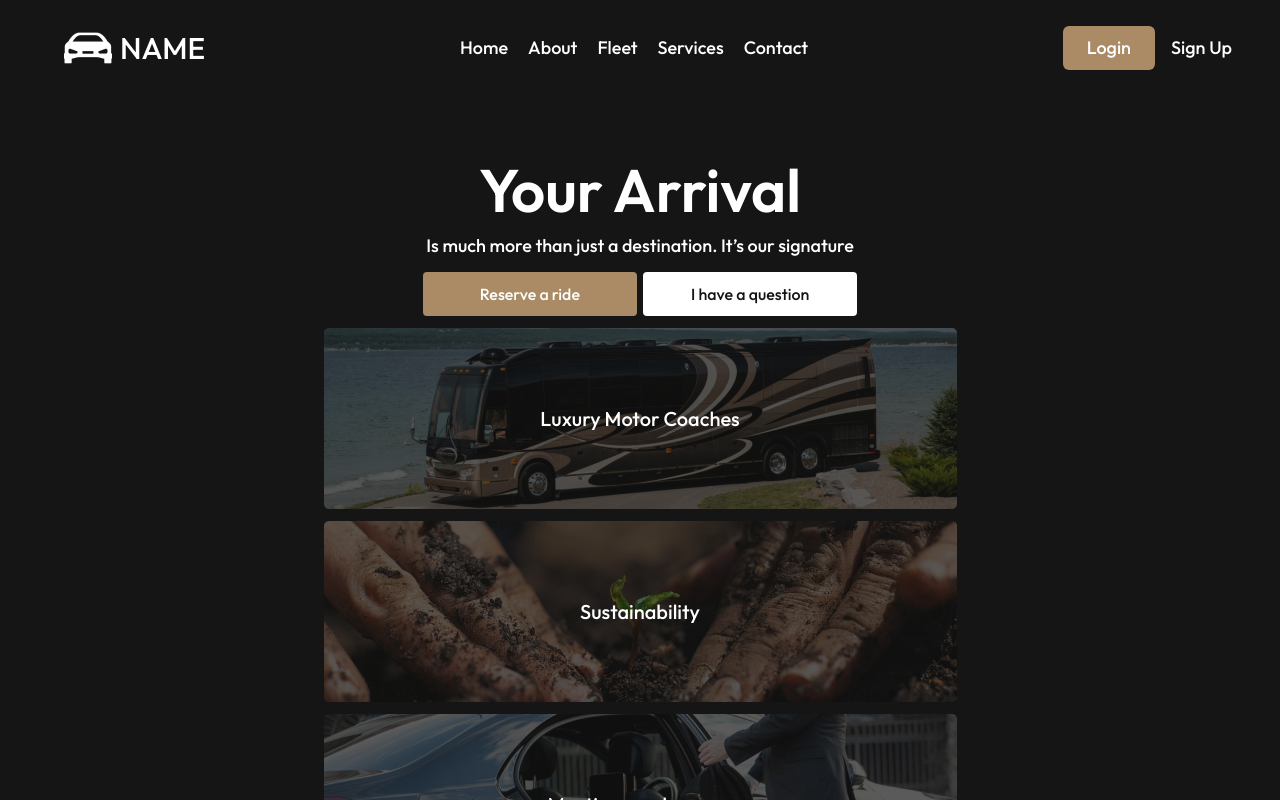
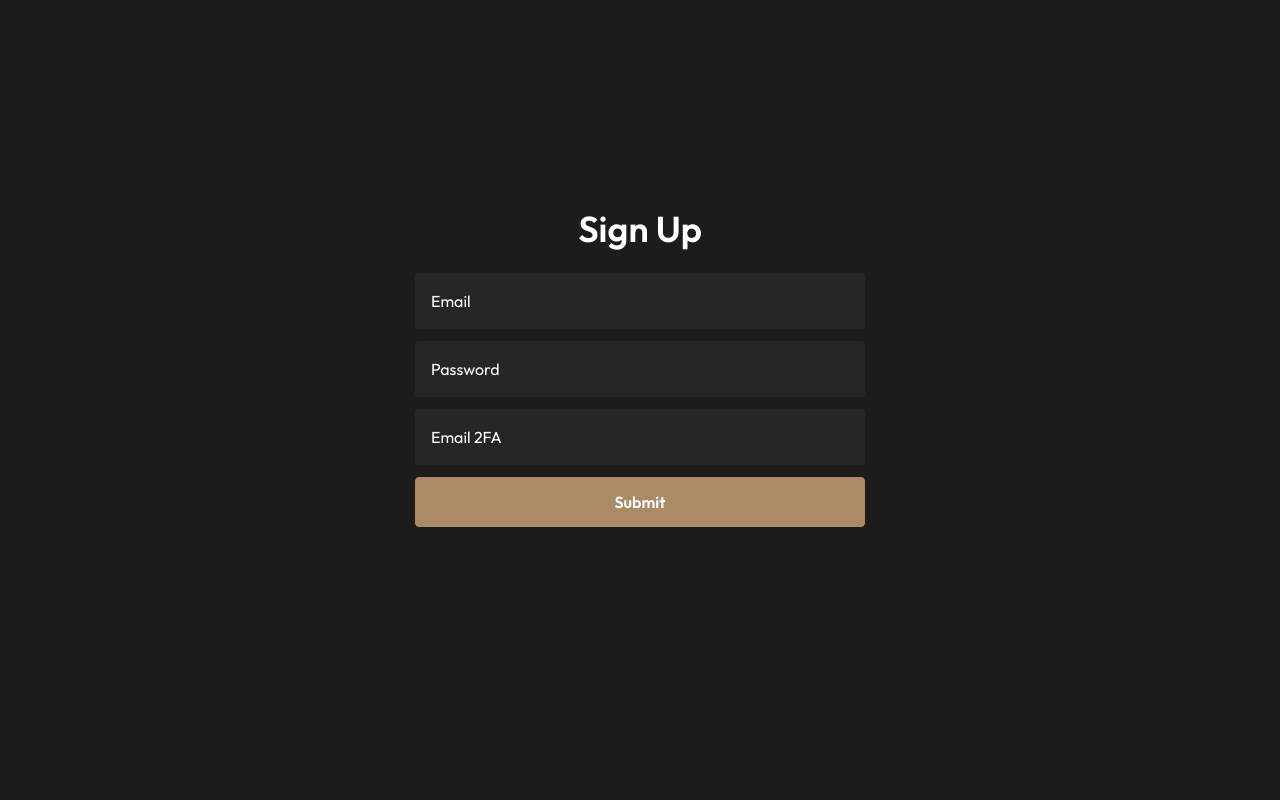
Before and after one commit to Nithishpandian/car-chauffeur, a React (Vite) app in the folder client/: page /register in a window 1280 px wide. Shown: the top 800 px of the page. Built offline with nearby package versions, Linux system fonts and the light colour scheme.

Commit message:
added login and register

```diff
--- a/client/src/App.jsx
+++ b/client/src/App.jsx
@@ -1,21 +1,21 @@
 import { Route, Routes } from "react-router-dom";
+import Login from "./pages/auth/login/Login";
+import Signup from "./pages/auth/signup/Signup";
 import Home from "./pages/home/Home";
-import Navbar from "./components/common/Navbar";
 import About from "./pages/about/About";
-import Footer from "./components/common/Footer";
 import BookNow from "./pages/book-now/BookNow";
 
 function App() {
   return (
     <div className=" font-Outfit bg-[#151515]">
-      <Navbar />
       <Routes>
         <Route index path="/" element={<Home />} />
-        <Route index path="/about" element={<About />} />
-        <Route index path="/book-now" element={<BookNow />} />
+        <Route path="/register" element={<Signup />} />
+        <Route path="/login" element={<Login />} />
+        <Route path="/about" element={<About />} />
+        <Route path="/book-now" element={<BookNow />} />
         <Route path="*" element={<Home />} />
       </Routes>
-      <Footer />
     </div>
   );
 }
--- /dev/null
+++ b/client/src/components/auth/login/LoginComponent.jsx
@@ -0,0 +1,48 @@
+import React, { useState } from "react";
+
+const LoginComponent = () => {
+  const [formData, setFormData] = useState({
+    email: "",
+    password: "",
+  });
+
+  const handleChange = (e) => {
+    setFormData({ ...formData, [e.target.name]: e.target.value });
+  };
+
+  const handleSubmit = (e) => {
+    e.preventDefault();
+    console.log(formData);
+  };
+  return (
+    <div className="bg-[#1C1C1C] min-h-screen flex justify-center items-center ">
+      <form
+        onSubmit={handleSubmit}
+        className=" text-white flex flex-col gap-3 items-center justify-center sm:min-w-[450px] -mt-16"
+      >
+        <h1 className=" font-semibold text-4xl mb-3">Login</h1>
+        <input
+          type="email"
+          name="email"
+          onChange={handleChange}
+          placeholder="Email"
+          className=" bg-[#262626] p-4 placeholder:text-white text-white rounded w-full focus-within:outline-none"
+          required
+        />
+        <input
+          type="password"
+          name="password"
+          onChange={handleChange}
+          placeholder="Password"
+          className=" bg-[#262626] p-4 placeholder:text-white text-white rounded w-full focus-within:outline-none"
+          required
+        />
+        <button className=" w-full border border-[#AA8B65] font-semibold text-white bg-[#AA8B65] py-3 px-4 text-center rounded">
+          Submit
+        </button>
+      </form>
+    </div>
+  );
+};
+
+export default LoginComponent;
--- /dev/null
+++ b/client/src/components/auth/signup/SignupComponent.jsx
@@ -0,0 +1,57 @@
+import React, { useState } from "react";
+
+const SignupComponent = () => {
+  const [formData, setFormData] = useState({
+    email: "",
+    password: "",
+    email2FA: "",
+  });
+
+  const handleChange = (e) => {
+    setFormData({ ...formData, [e.target.name]: e.target.value });
+  };
+
+  const handleSubmit = (e) => {
+    e.preventDefault();
+    console.log(formData);
+  };
+  return (
+    <div className="bg-[#1C1C1C] min-h-screen flex justify-center items-center ">
+      <form
+        onSubmit={handleSubmit}
+        className=" text-white flex flex-col gap-3 items-center justify-center sm:min-w-[450px] -mt-16"
+      >
+        <h1 className=" font-semibold text-4xl mb-3">Sign Up</h1>
+        <input
+          type="email"
+          name="email"
+          onChange={handleChange}
+          placeholder="Email"
+          className=" bg-[#262626] p-4 placeholder:text-white text-white rounded w-full focus-within:outline-none"
+          required
+        />
+        <input
+          type="password"
+          name="password"
+          onChange={handleChange}
+          placeholder="Password"
+          className=" bg-[#262626] p-4 placeholder:text-white text-white rounded w-full focus-within:outline-none"
+          required
+        />
+        <input
+          type="text"
+          name="email2FA"
+          onChange={handleChange}
+          placeholder="Email 2FA"
+          className=" bg-[#262626] p-4 placeholder:text-white text-white rounded w-full focus-within:outline-none"
+          required
+        />
+        <button className=" w-full border border-[#AA8B65] font-semibold text-white bg-[#AA8B65] py-3 px-4 text-center rounded">
+          Submit
+        </button>
+      </form>
+    </div>
+  );
+};
+
+export default SignupComponent;
--- a/client/src/components/common/Navbar.jsx
+++ b/client/src/components/common/Navbar.jsx
@@ -4,7 +4,9 @@ import { Link } from "react-router-dom";
 
 const Navbar = () => {
   return (
-    <div className=" text-white font-medium py-6 pl-16 pr-12 flex justify-between items-center gap-3">
+    <div
+      className={` text-white font-medium py-6 pl-16 pr-12 flex justify-between items-center gap-3`}
+    >
       <div className=" flex items-center gap-2">
         <img src={logo} alt="" />
         <h1 className=" text-3xl">NAME</h1>
@@ -17,8 +19,12 @@ const Navbar = () => {
         <Link to={"/contact"}>Contact</Link>
       </div>
       <div className=" flex justify-center items-center gap-4 text-lg ">
-        <Link to={"/login"} className="bg-[#AA8B65] py-2 px-6 rounded-md">Login</Link>
-        <Link to={"/register"} className="">Sign Up</Link>
+        <Link to={"/login"} className="bg-[#AA8B65] py-2 px-6 rounded-md">
+          Login
+        </Link>
+        <Link to={"/register"} className="">
+          Sign Up
+        </Link>
       </div>
     </div>
   );
--- a/client/src/pages/about/About.jsx
+++ b/client/src/pages/about/About.jsx
@@ -1,10 +1,14 @@
 import React from "react";
 import AboutContainer from "../../components/about/AboutContainer";
+import Navbar from "../../components/common/Navbar";
+import Footer from "../../components/common/Footer";
 
 const About = () => {
   return (
     <div>
+      <Navbar />
       <AboutContainer />
+      <Footer />
     </div>
   );
 };
--- /dev/null
+++ b/client/src/pages/auth/login/Login.jsx
@@ -0,0 +1,12 @@
+import React from "react";
+import LoginComponent from "../../../components/auth/login/LoginComponent";
+
+const Login = () => {
+  return (
+    <div>
+      <LoginComponent />
+    </div>
+  );
+};
+
+export default Login;
--- /dev/null
+++ b/client/src/pages/auth/signup/Signup.jsx
@@ -0,0 +1,12 @@
+import React from "react";
+import SignupComponent from "../../../components/auth/signup/SignupComponent";
+
+const Signup = () => {
+  return (
+    <div>
+      <SignupComponent />
+    </div>
+  );
+};
+
+export default Signup;
--- a/client/src/pages/book-now/BookNow.jsx
+++ b/client/src/pages/book-now/BookNow.jsx
@@ -1,10 +1,14 @@
 import React from "react";
 import BookNowContainer from "../../components/book-now/BookNowContainer";
+import Navbar from "../../components/common/Navbar";
+import Footer from "../../components/common/Footer";
 
 const BookNow = () => {
   return (
     <div>
+      <Navbar />
       <BookNowContainer />
+      <Footer />
     </div>
   );
 };
--- a/client/src/pages/home/Home.jsx
+++ b/client/src/pages/home/Home.jsx
@@ -1,10 +1,14 @@
 import React from "react";
 import HomeContainer from "../../components/home/HomeContainer";
+import Navbar from "../../components/common/Navbar";
+import Footer from "../../components/common/Footer";
 
 const Home = () => {
   return (
     <div>
+      <Navbar />
       <HomeContainer />
+      <Footer />
     </div>
   );
 };
```
